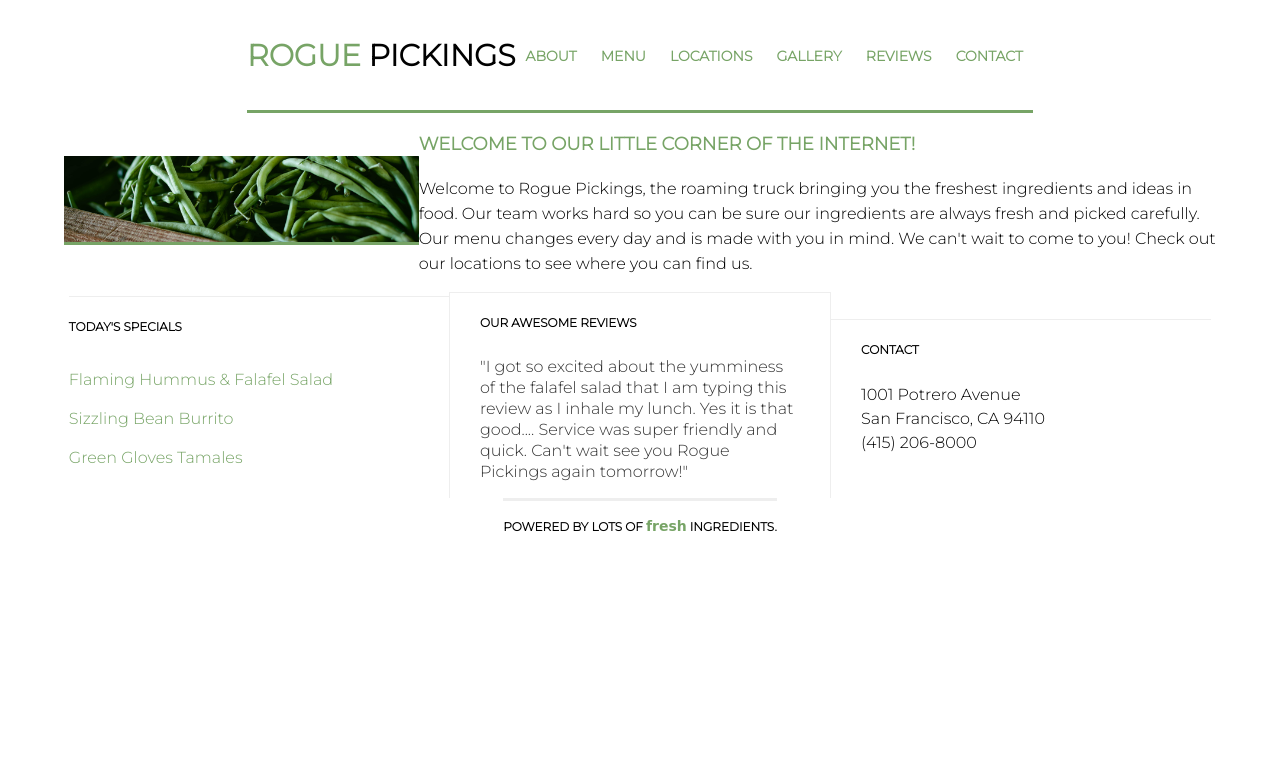
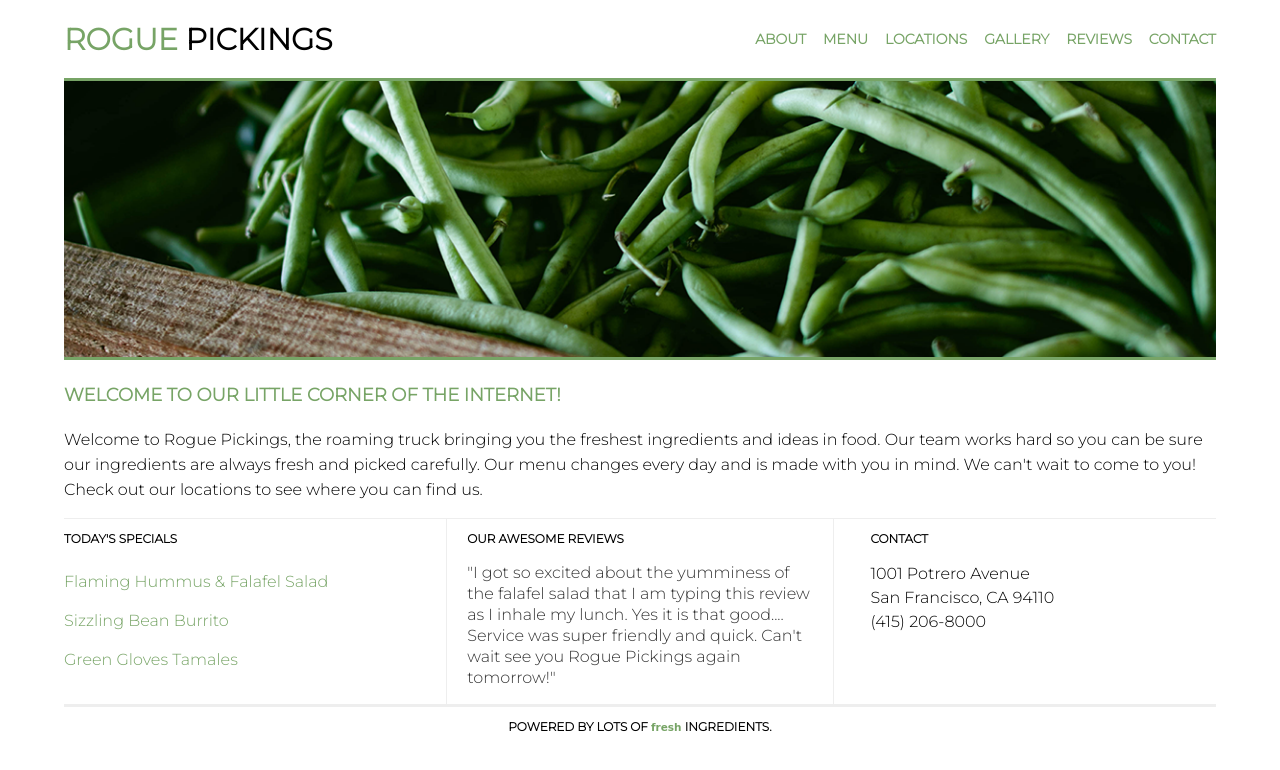
Before and after one commit to ChisomLaura/Rogue-Pickings, a plain HTML site: page index.html in a window 1280 px wide. Drawn offline with Linux system fonts and the light colour scheme; a web font is replaced by a local one.

Commit message:
makng this website responsive

```diff
--- a/css/main.css
+++ b/css/main.css
@@ -12,7 +12,6 @@ body {
 .container{
 	max-width: 1200px;
     width: 90%;
-	margin: 0 auto;
     display: flex;
     justify-content: center;
     align-items: center;
@@ -27,53 +26,57 @@ h3 {
 	font-weight: 700;
 }
 h1 {
-	font-size: 1.875rem;
+	font-size: 1.875em;
 }
 h2 {
-	font-size: 1.125rem;
+	font-size: 1.125em;
 }
 h3 {
-	font-size: 0.75rem;
+	font-size: 0.75em;
 }
 
 p {
-	font-size: 0.875rem;
+	font-size: 0.875em;
 	line-height: 21px;
-    padding: 0 30px;
 }
 
 /*The widths are in a percentage!*/
 header {
-	height: 110px;
 	border-bottom: 3px solid #77a466;
-	margin: 0 auto;
+    text-align: center;
+    width: 100%;
     display: flex;
-    justify-content: center space-between;
+    justify-content: center;
     align-items: center;
+    flex-flow: row wrap;
 }
 
 header h1 {
 	margin: 0;
-	padding: 38px 0;
+    padding: 38px 20px 20px 20px;
+    border-bottom: 3px solid #77a466;
+    width: 100%;
 }
 header h1 span {
 	color: #77a466;
 }
 
 header nav {
-	padding: 46px 0;
+    padding: 20px 0;
+    width: 100%;
 }
 header nav ul {
 	margin: 0;
 	padding: 0;
 }
 header nav ul li {
-	text-transform: uppercase;
+    text-transform: uppercase;
 	font-weight: 700;
-	font-size: 0.875rem;
-	padding: 0 10px;
-	display: inline;
+	font-size: .875em;
+    padding: 10px 0;
+    list-style: none;
 }
+
 header nav ul li a{
 	text-decoration: none;
 	color:#77a466;
@@ -82,19 +85,12 @@ header nav ul li a{
 /*The widths are in a percentage!*/
 .top-section,
 .bottom-section {
-	margin: 0 auto;
-    display: flex;
+	display: flex;
     justify-content: center;
     align-items: center;
+    flex-flow: row wrap;
 }
 
-.top-section{
-flex-wrap: nowrap;
-align-content: center;
-}
-.bottom-section{
-align-content: flex-end;
-}
 
 .main-image {
 	height: auto;
@@ -114,36 +110,22 @@ align-content: flex-end;
 }
 .main-title p {
 	padding: 0;
-	font-size: 1rem;
-	line-height: 25px;
+	font-size: 1em;
+	line-height: 1.5625em;
 }
 
 .section-one,
 .section-two,
 .section-three {
-	width: 33%;
-	height: auto;
 	border-top: 1px solid #eee;
-}
-
-.section-one h3 {
-	padding: 10px 0;
-}
-
-.section-two {
-	border-left: 1px solid #eee;
-	border-right: 1px solid #eee;
-}
-
-.section-two h3,
-.section-three h3 {
-	padding: 10px 30px;
+    width: 100%;
 }
 
 .menu {
 	list-style: none;
 	padding: 0;
 }
+
 .menu li {
 	padding: 10px 0;
 	color:#77a466;
@@ -151,28 +133,72 @@ align-content: flex-end;
 
 .reviews {
 	color: #333;
-	font-size: 1rem;
-	line-height: 21px;
+	font-size: 1em;
+	line-height: 1.3125;
 }
 
 .address {
-	font-size: 1rem;
-	line-height: 24px;
+	font-size: 1em;
+	line-height: 1.5;
 }
 
 /*The widths are in a percentage!*/
 footer {
-	height: 50px;
 	border-top: 3px solid #eee;
-	margin: 0 auto;
-	text-align: center;
+    text-align: center;
+    width: 100%;
     display: flex;
     justify-content: center;
     align-items: center;
+    flex-flow: row wrap;
 }
+
 footer span {
 	font-family: 'Galada', cursive;
 	text-transform: lowercase;
 	color: #77a466;
-	font-size: 0.875rem;
+	font-size: .875em;
 }
+
+@media only screen and (min-width: 768px) {
+    .bottom-section{
+        justify-content: space-between;
+        align-items: flex-start;
+        border-top: 1px solid #eee;
+    }
+
+    .section-one,
+    .section-two,
+    .section-three {
+        border-top: none;
+        flex-basis: 30%;
+    }
+
+    .section-two {
+        border-left: 1px solid #eee;
+        border-right: 1px solid #eee;
+        padding: 0 20px;
+    }
+}
+
+@media only screen and (min-width: 1200px) {
+    header {
+        justify-content: space-between;
+    }
+
+    header h1 {
+        width: 30%;
+        padding: 0;
+        border-bottom: none;
+        text-align: left;
+    }
+
+    header nav {
+        width: 40%;
+    }
+
+    header nav ul {
+        display: flex;
+        justify-content: space-between;
+    }
+}
```
